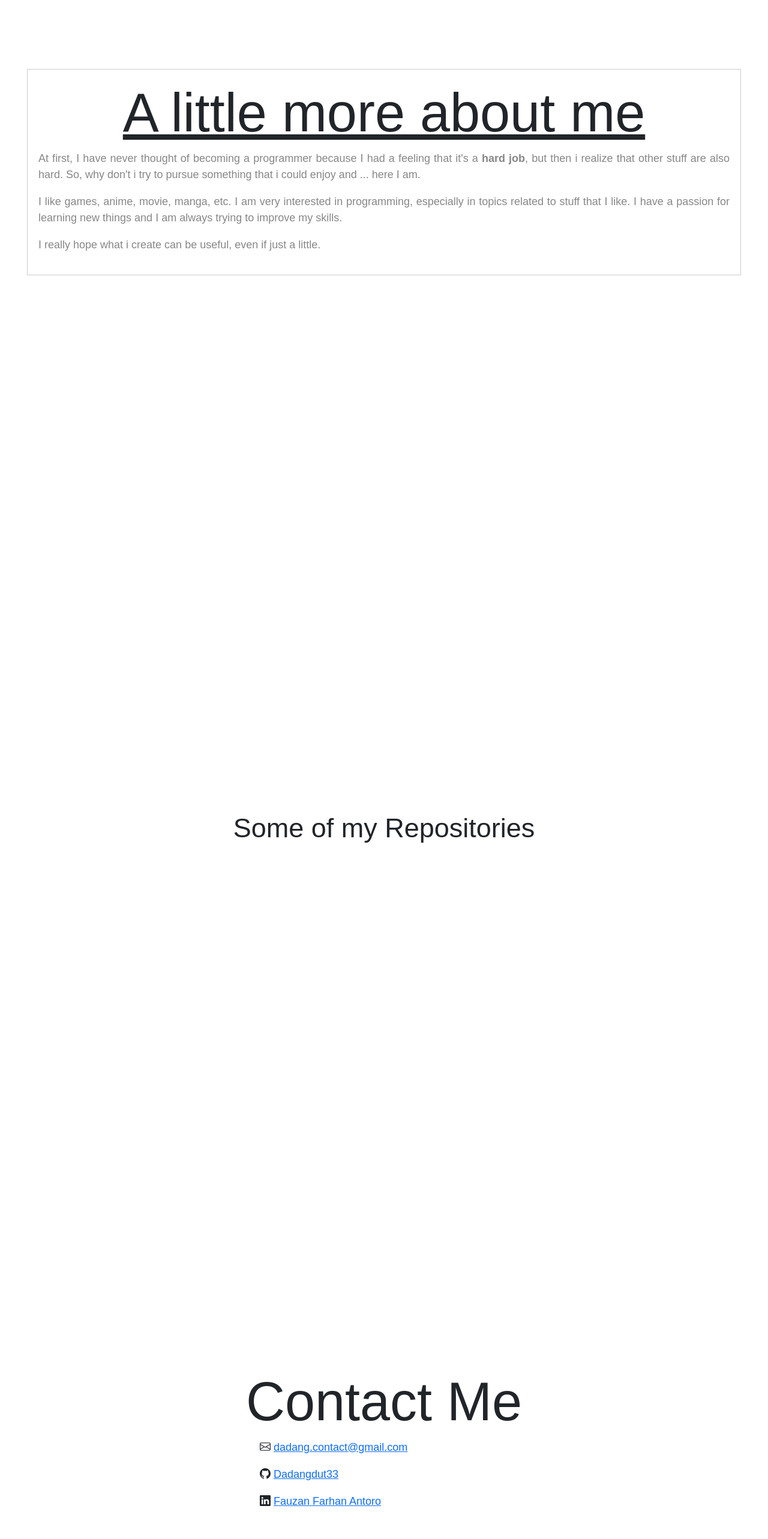
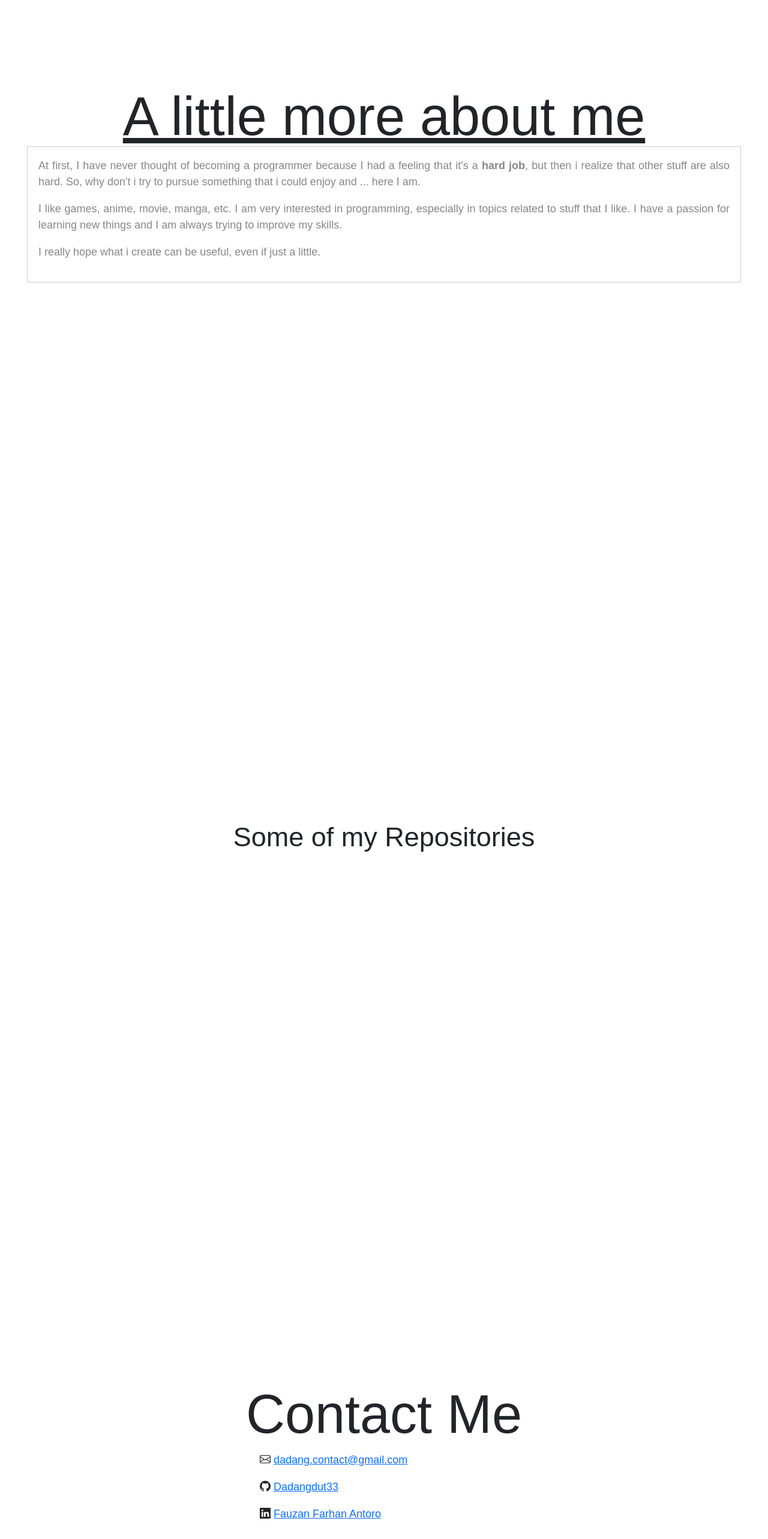
Before and after one commit to Dadangdut33/dadangdut33.github.io, a React (Create React App) app: page / in a window 1280 px wide. Shown: the part 1360-3926 px from the top of the page at 60% size. Built offline with nearby package versions, Linux system fonts and the light colour scheme; a web font is replaced by a local one.

Commit message:
improve reveal

```diff
--- a/src/Components/MainPage/About.jsx
+++ b/src/Components/MainPage/About.jsx
@@ -12,29 +12,25 @@ export default function MainPage() {
 			opacity: 0,
 			height: 0,
 			transition: {
-				duration: 0.3,
+				duration: 0.6,
 			},
 		},
 		visible: {
 			opacity: 1,
 			height: "fit-content",
 			transition: {
-				duration: 0.75,
+				duration: 0.6,
 			},
 		},
 	};
 
 	return (
 		<section className='center-flex-column' id='about-me'>
-			<motion.div
-				className='center-horizontal-vertical justify wrap-mid content-outline'
-				ref={contentRef}
-				initial='hidden'
-				animate={contentInView ? "visible" : "hidden"}
-				variants={contentVariants}
-				style={{ overflow: "hidden" }}
-			>
-				<h1 className='display-1 text-decoration-underline text-center'>A little more about me</h1>
+			<div className='center-horizontal-vertical justify wrap-mid'>
+				<h1 className='display-1 text-decoration-underline text-center' style={{ paddingBottom: "6px" }}>
+					A little more about me
+				</h1>
+				<motion.div className='content-outline' ref={contentRef} initial='hidden' animate={contentInView ? "visible" : "hidden"} variants={contentVariants} style={{ overflow: "hidden" }}>
 					<p className='subtle-text'>
 						At first, I have never thought of becoming a programmer because I had a feeling that it's a{" "}
 						<strong data-tip data-for='imgPopup-1'>
@@ -51,6 +47,7 @@ export default function MainPage() {
 					</p>
 					<p className='subtle-text'>I really hope what i create can be useful, even if just a little.</p>
 				</motion.div>
+			</div>
 		</section>
 	);
 }
--- a/src/Components/MainPage/Contact.jsx
+++ b/src/Components/MainPage/Contact.jsx
@@ -11,23 +11,24 @@ export default function BottomTest() {
 		hidden: {
 			height: "0px",
 			transition: {
-				duration: 0.3,
+				duration: 0.6,
 			},
 		},
 		visible: {
 			height: "fit-content",
 			transition: {
-				duration: 0.9,
+				duration: 0.6,
 			},
 		},
 	};
 
 	return (
 		<section className='flex-dir-column' id='contact-me'>
-			<motion.div className='center-horizontal-vertical' ref={contentRef} initial='hidden' animate={contentInView ? "visible" : "hidden"} variants={contentVariants} style={{ overflow: "hidden" }}>
+			<div className='center-horizontal-vertical'>
 				<h1 className='display-1 text-center'>Contact Me</h1>
+				<motion.div ref={contentRef} initial='hidden' animate={contentInView ? "visible" : "hidden"} variants={contentVariants} style={{ overflow: "hidden" }}>
 					<div className='center-horizontal-vertical justify wrap-mid'>
-					<p>
+						<p style={{ minWidth: "210px" }}>
 							<i class='bi bi-envelope'></i> <a href='mailto:dadang.contact@gmail.com'>dadang.contact@gmail.com</a>
 						</p>
 						<p>
@@ -44,6 +45,7 @@ export default function BottomTest() {
 						</p>
 					</div>
 				</motion.div>
+			</div>
 			<Footer />
 		</section>
 	);
```
Lines whose indentation alone changed are shown as unchanged.
